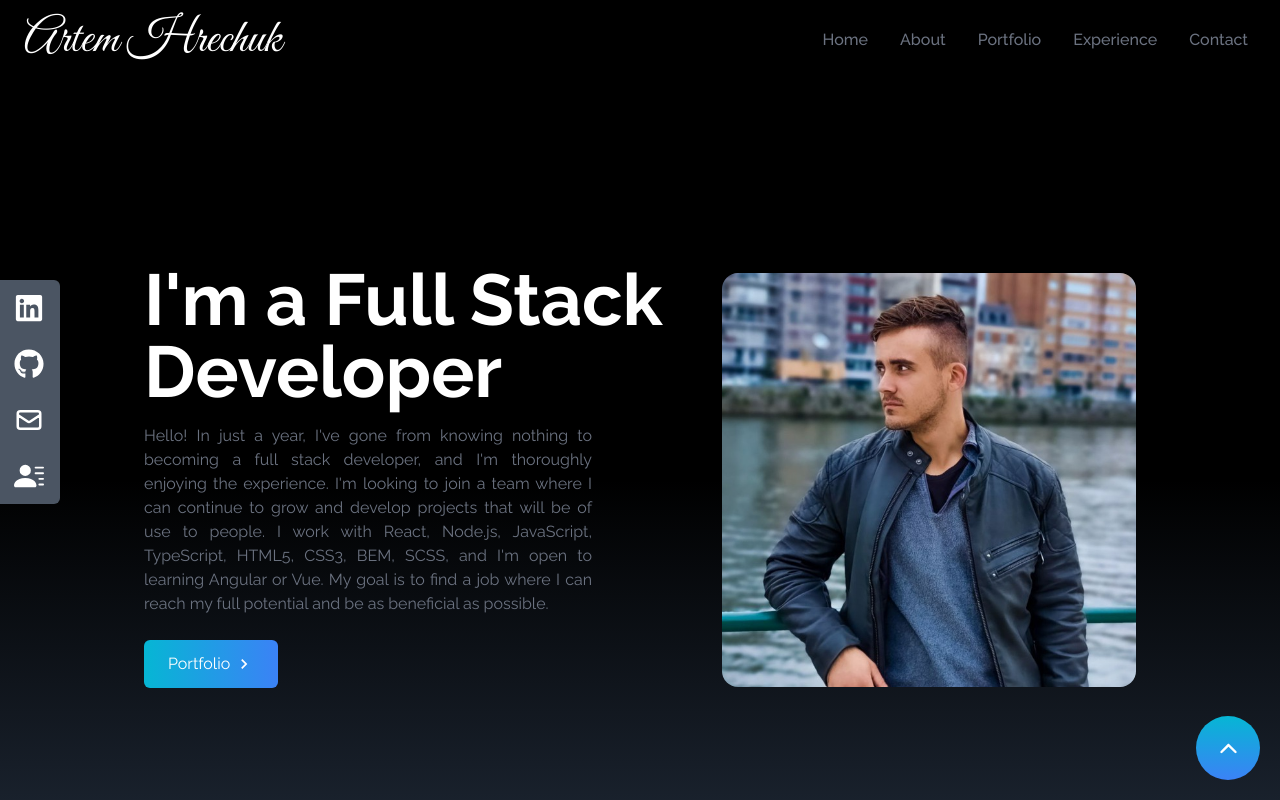
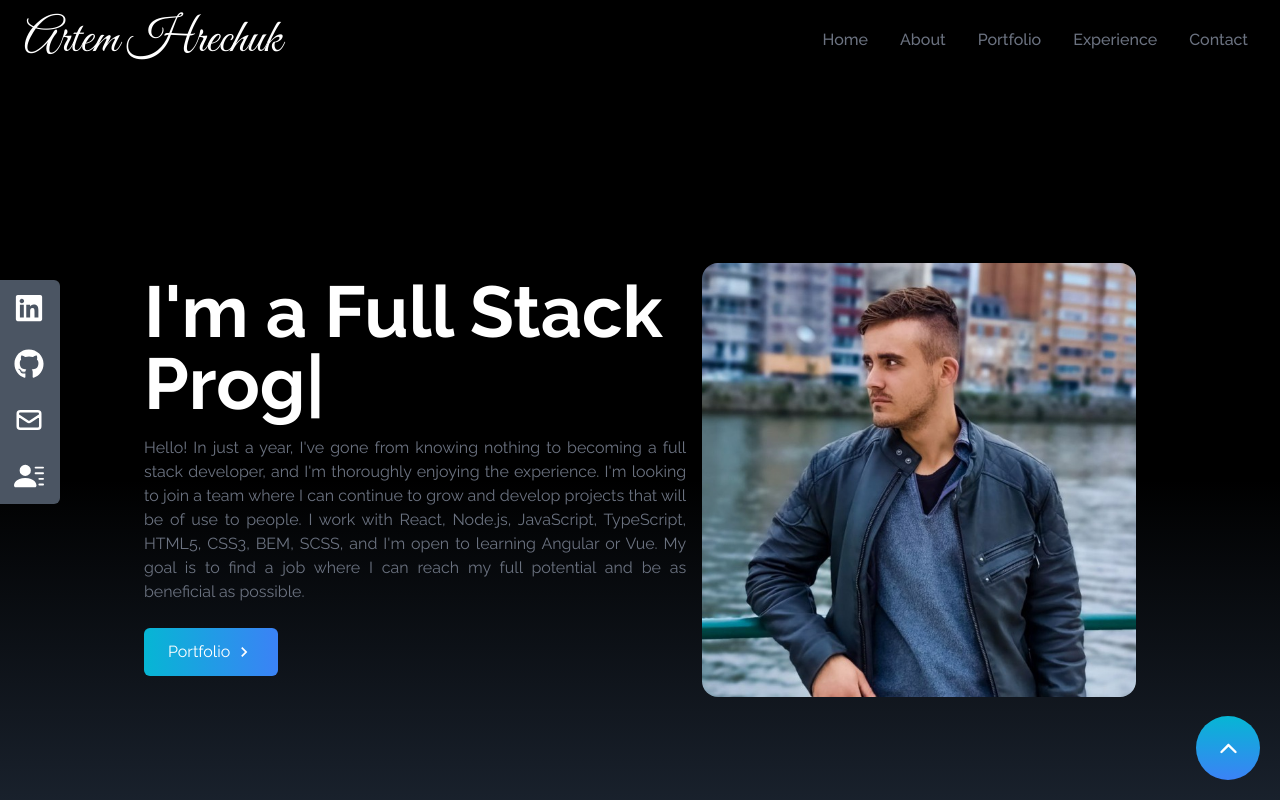
Before and after one commit to official-artem/my-portfolio, a React (Create React App) app: page / in a window 1280 px wide. Shown: the top 800 px of the page. Built offline with nearby package versions, Linux system fonts and the light colour scheme.

Commit message:
added react-typed libraty and fixed the problem with button on navbar

```diff
--- a/package.json
+++ b/package.json
@@ -11,6 +11,7 @@
     "react-icons": "^4.7.1",
     "react-scripts": "5.0.1",
     "react-scroll": "^1.8.9",
+    "react-typed": "^1.2.0",
     "web-vitals": "^2.1.4"
   },
   "scripts": {
--- a/public/index.html
+++ b/public/index.html
@@ -12,34 +12,10 @@
       content="Web site created using create-react-app"
     />
     <link rel="apple-touch-icon" href="%PUBLIC_URL%/logo192.png" />
-    <!--
-      manifest.json provides metadata used when your web app is installed on a
-      user's mobile device or desktop. See https://developers.google.com/web/fundamentals/web-app-manifest/
-    -->
     <link rel="manifest" href="%PUBLIC_URL%/manifest.json" />
-    <!--
-      Notice the use of %PUBLIC_URL% in the tags above.
-      It will be replaced with the URL of the `public` folder during the build.
-      Only files inside the `public` folder can be referenced from the HTML.
-
-      Unlike "/favicon.ico" or "favicon.ico", "%PUBLIC_URL%/favicon.ico" will
-      work correctly both with client-side routing and a non-root public URL.
-      Learn how to configure a non-root public URL by running `npm run build`.
-    -->
     <title>React App</title>
   </head>
   <body>
-    <noscript>You need to enable JavaScript to run this app.</noscript>
     <div id="root"></div>
-    <!--
-      This HTML file is a template.
-      If you open it directly in the browser, you will see an empty page.
-
-      You can add webfonts, meta tags, or analytics to this file.
-      The build step will place the bundled scripts into the <body> tag.
-
-      To begin the development, run `npm start` or `yarn start`.
-      To create a production bundle, use `npm run build` or `yarn build`.
-    -->
   </body>
 </html>
--- a/src/components/Home/Home.jsx
+++ b/src/components/Home/Home.jsx
@@ -2,6 +2,7 @@ import React from "react";
 import { MdOutlineKeyboardArrowRight } from "react-icons/md";
 import { Link } from "react-scroll";
 import MainImage from "../../assets/my-photo.jpg";
+import Typed from 'react-typed';
 
 export const Home = () => {
   return (
@@ -9,12 +10,13 @@ export const Home = () => {
       name="home"
       className="h-screen w-full bg-gradient-to-b from-black via-black to-gray-800"
     >
-      <div className="max-w-screen-lg mx-auto flex flex-col items-center justify-center h-full px-4 md:flex-row">
+      <div className="max-w-screen-lg mx-auto flex flex-col gap-4 items-center justify-center h-full px-4 md:flex-row">
         <div className="flex flex-col justify-center h-full">
           <h2 className="text-4xl sm:text-7xl font-bold text-white">
-            I'm a Full Stack Developer
+            I'm a Full Stack
           </h2>
-          <p className="text-gray-500 py-4 max-w-md text-justify">
+          <Typed typeSpeed={50} backSpeed={50} loop strings={['Developer', 'Programmer']} className="text-4xl sm:text-7xl font-bold text-white"/>
+          <p className="text-gray-500 py-4 max-w-[50rem] text-justify">
             Hello! In just a year, I've gone from knowing nothing to becoming a
             full stack developer, and I'm thoroughly enjoying the experience.
             I'm looking to join a team where I can continue to grow and develop
--- a/src/components/NavBar/NavBar.jsx
+++ b/src/components/NavBar/NavBar.jsx
@@ -31,7 +31,7 @@ export const NavBar = () => {
       </div>
 
       {nav && (
-      <ul className="flex flex-col justify-center items-center absolute top-0 left-0 w-full h-screen bg-gradient-to-b from-black to-gray-800 text-gray-500">
+      <ul className="flex flex-col justify-center items-center absolute top-0 left-0 w-full h-screen bg-gradient-to-b from-black to-gray-800 text-gray-500 z-20">
         {links.map(({ id, link }) => (
           <li
             key={id}
```
Also changed, not shown: 1 other file (tests, documents, lock files or other folders).
